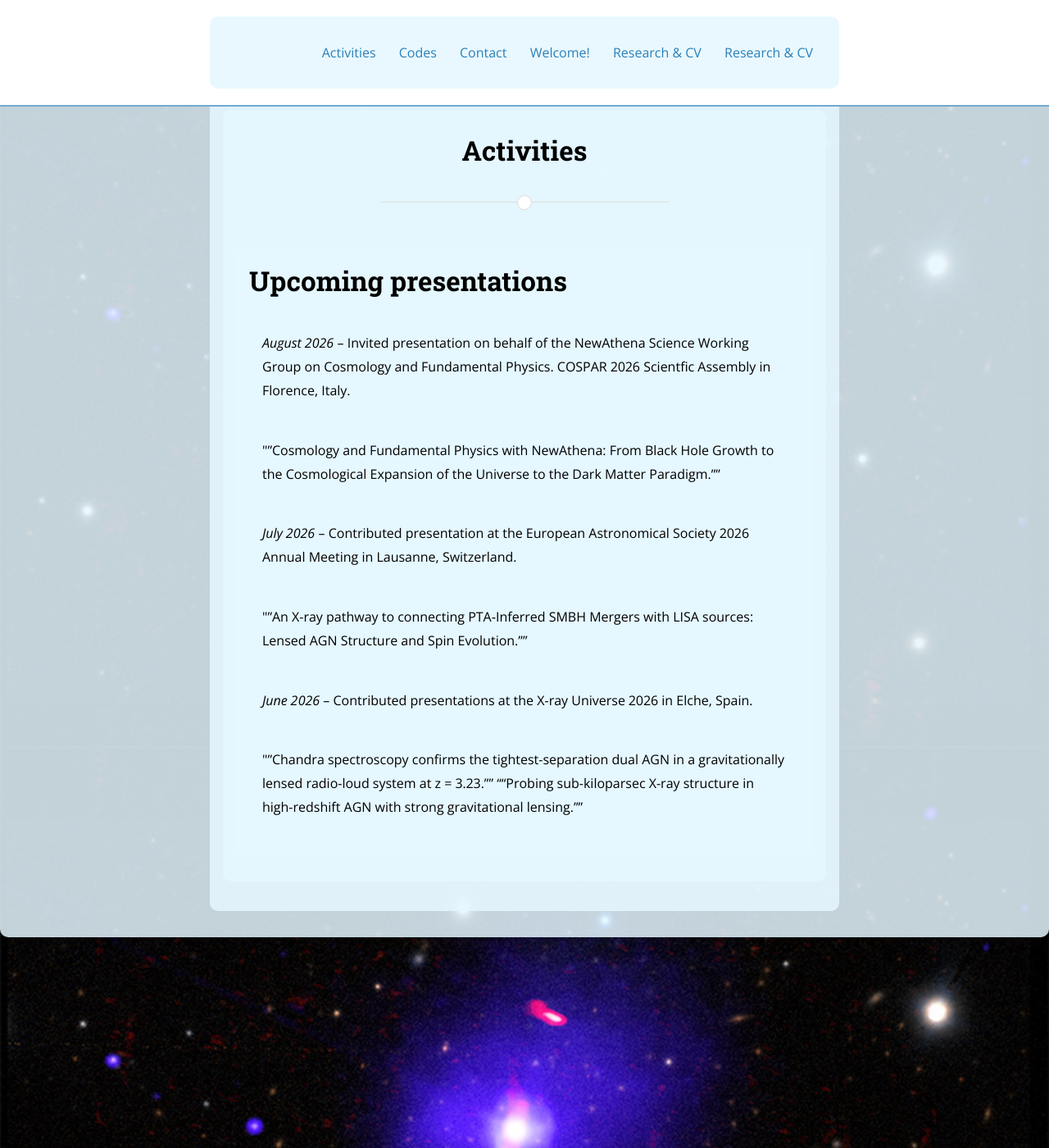
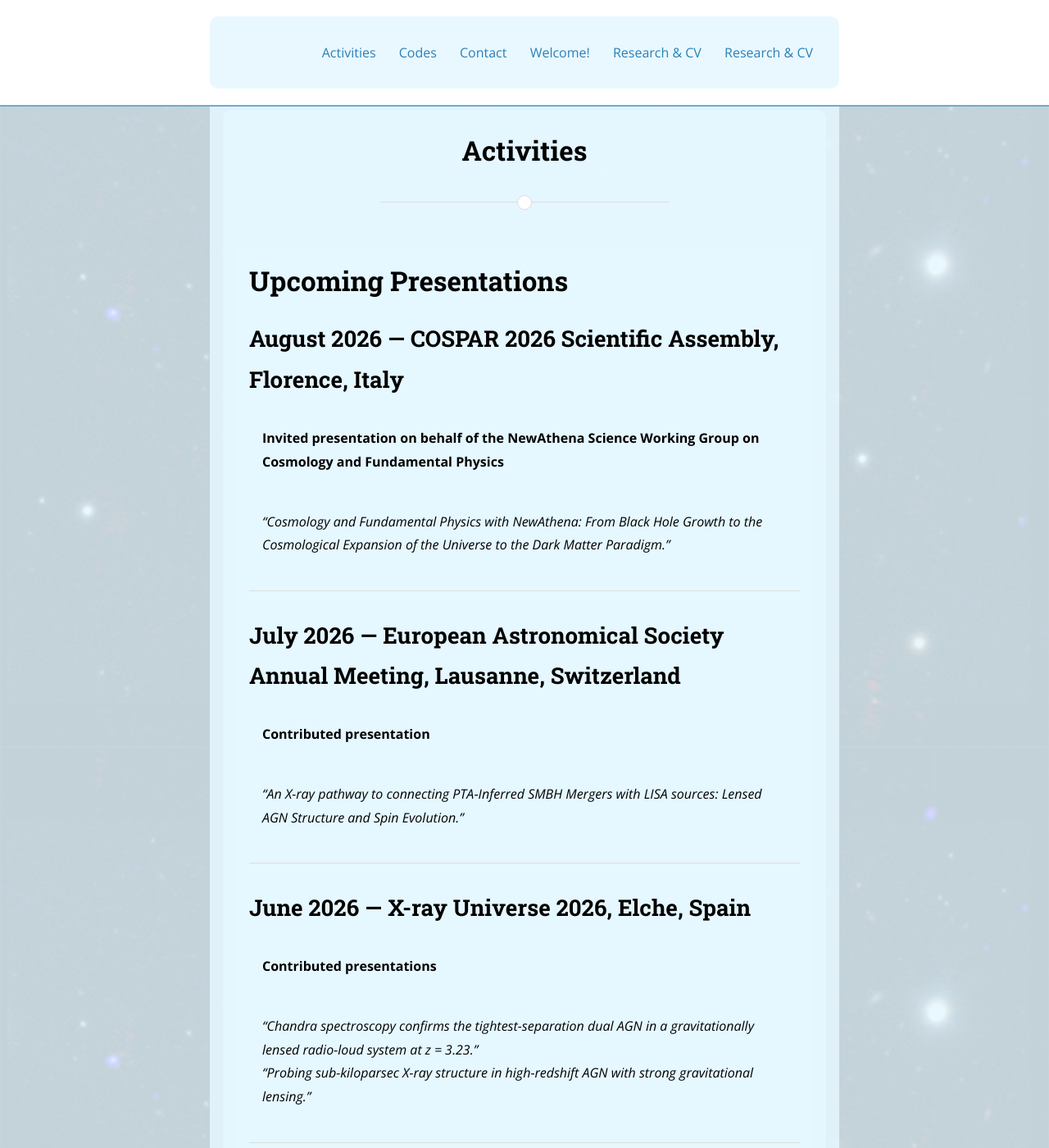
Before and after one commit to jsiskreynes-astro/jsiskreynes-astro.github.io, a Jekyll site: the page built from activities.md, in a window 1280 px wide and 1400 px high. Shown: the whole window at 82% size. Built offline with Jekyll 4.4.1, drawn with Linux system fonts in a browser that asks for light colours; nearby versions of some CDN libraries; some of the changed lines change nothing that is shown; some of the changed text lies outside the part shown.

Commit message:
Update activities.md

```diff
--- a/activities.md
+++ b/activities.md
@@ -5,17 +5,35 @@
 main_nav: true
 ---
 
-# Upcoming presentations
+# Upcoming Presentations
 
-_August 2026_ -- Invited presentation on behalf of the NewAthena Science Working Group on Cosmology and Fundamental Physics. COSPAR 2026 Scientfic Assembly in Florence, Italy.
+## August 2026 — COSPAR 2026 Scientific Assembly, Florence, Italy
+**Invited presentation on behalf of the NewAthena Science Working Group on Cosmology and Fundamental Physics**
 
-""Cosmology and Fundamental Physics with NewAthena: From Black Hole Growth to the Cosmological Expansion of the Universe to the Dark Matter Paradigm.""
+*“Cosmology and Fundamental Physics with NewAthena: From Black Hole Growth to the Cosmological Expansion of the Universe to the Dark Matter Paradigm.”*
 
-_July 2026_ -- Contributed presentation at the European Astronomical Society 2026 Annual Meeting in Lausanne, Switzerland.
+---
 
-""An X-ray pathway to connecting PTA‑Inferred SMBH Mergers with LISA sources: Lensed AGN Structure and Spin Evolution.""
+## July 2026 — European Astronomical Society Annual Meeting, Lausanne, Switzerland
+**Contributed presentation**
 
-_June 2026_ -- Contributed presentations at the X-ray Universe 2026 in Elche, Spain.
+*“An X-ray pathway to connecting PTA‑Inferred SMBH Mergers with LISA sources: Lensed AGN Structure and Spin Evolution.”*
 
-""Chandra spectroscopy confirms the tightest-separation dual AGN in a gravitationally lensed radio-loud system at z = 3.23.""
-""Probing sub-kiloparsec X-ray structure in high-redshift AGN with strong gravitational lensing.""
+---
+
+## June 2026 — X-ray Universe 2026, Elche, Spain
+**Contributed presentations**
+
+*“Chandra spectroscopy confirms the tightest-separation dual AGN in a gravitationally lensed radio-loud system at z = 3.23.”*
+*“Probing sub-kiloparsec X-ray structure in high-redshift AGN with strong gravitational lensing.”*
+
+---
+
+# Mentoring & Supervision
+
+## Southampton–CfA Master’s Students
+I have supervised two Southampton–CfA exchange Master’s students during the 2025–2026 academic year.
+
+Both students have now successfully completed and defended their Master’s theses (viva voce examinations), marking the culmination of their research projects.
+
+Their work spanned topics in strong lensing, AGN physics, and astrophysics-enabled axion saerches, and several projects are being prepared for conference presentations and publication.
```
